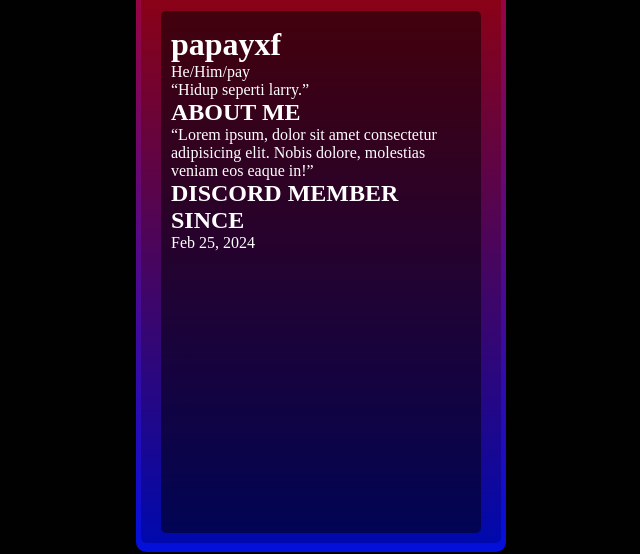
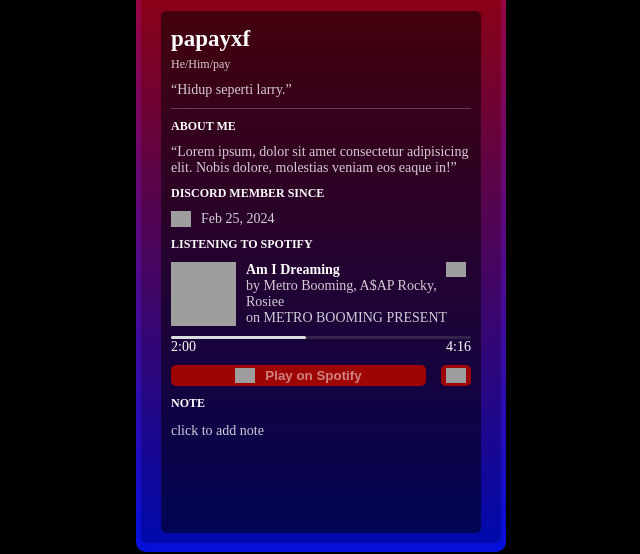
Before and after one commit to fikripapay/fs_codepolitan, a plain HTML site: page tugas/tugas1/index.html in a window 1280 px wide. Shown: the part 272-826 px from the top of the page, without its empty margins (319-959 px from the left). Drawn offline with Linux system fonts and the light colour scheme; grey boxes are pictures that could not be loaded.

Commit message:
update code

```diff
--- a/tugas/tugas1/index.html
+++ b/tugas/tugas1/index.html
@@ -29,7 +29,7 @@
       </div>
       <div class="second-container">
         <div class="content">
-          <div class="name-profil">
+          <div class="name-profile">
             <h1>papayxf</h1>
             <p>He/Him/pay</p>
             <p><q>Hidup seperti larry.</q></p>
@@ -46,12 +46,60 @@
           <div class="member-since">
             <h2>DISCORD MEMBER SINCE</h2>
             <div class="member-container">
-              <!-- <img
+              <img
                 src="https://www.pngkey.com/png/full/20-200938_white-discord-logo-png-png-           free-discord-logo.png"
                 alt="discord img"
-              /> -->
+              />
               <p>Feb 25, 2024</p>
             </div>
+          </div>
+          <div class="activity-user">
+            <h2>LISTENING TO SPOTIFY</h2>
+            <img
+              class="spotify-logo"
+              src="https://www.freepnglogos.com/uploads/spotify-logo-png/spotify-download-logo-30.png"
+              alt="img spotify"
+            />
+            <div class="spotify-songs">
+              <img
+                src="https://cdns-images.dzcdn.net/images/cover/bec6e38cb8986f3e5b3b7bd70e154d4f/500x500.jpg"
+                alt="img songs"
+              />
+              <div class="songs-dess">
+                <h3>Am I Dreaming</h3>
+                <p>by Metro Booming, A$AP Rocky, Rosiee</p>
+                <p>on METRO BOOMING PRESENT</p>
+              </div>
+            </div>
+            <div class="music-playbar">
+              <div class="playbar"></div>
+              <div class="playbar-2"></div>
+              <div class="minute-playbar">
+                <div class="minutes-1">2:00</div>
+                <div class="minutes-2">4:16</div>
+              </div>
+            </div>
+            <div class="play-spotify">
+              <button class="play-now">
+                <img
+                  src="https://cdn.freebiesupply.com/logos/large/2x/spotify-2-logo-black-and-white.png"
+                  alt="play now"
+                  width="20px"
+                />
+                <span>Play on Spotify</span>
+              </button>
+              <button class="play-alone">
+                <img
+                  src="https://cdn.freebiesupply.com/logos/large/2x/spotify-2-logo-black-and-white.png"
+                  alt="play now"
+                  width="20px"
+                />
+              </button>
+            </div>
+          </div>
+          <div class="notes-user">
+            <h2>NOTE</h2>
+            <span>click to add note</span>
           </div>
         </div>
       </div>
--- a/tugas/tugas1/style.css
+++ b/tugas/tugas1/style.css
@@ -86,3 +86,153 @@ body {
   border-radius: 5px;
   color: #fff;
 }
+
+.name-profile {
+  padding-bottom: 10px;
+  margin-bottom: 10px;
+  border-bottom: 1px solid hsla(0, 0%, 100%, 0.24);
+}
+
+.name-profile h1 {
+  font-size: 23px;
+  margin-bottom: 5px;
+}
+
+.name-profile p:nth-child(2) {
+  font-size: 12px;
+  color: rgba(255, 255, 255, 0.8);
+  padding-bottom: 10px;
+}
+
+.name-profile p:nth-child(3) {
+  font-size: 14px;
+  color: rgba(255, 255, 255, 0.8);
+}
+
+.about-me h2,
+.member-since h2,
+.activity-user h2,
+.notes-user h2 {
+  font-size: 12px;
+  margin-bottom: 10px;
+}
+
+.about-me p {
+  font-size: 14px;
+  color: rgba(255, 255, 255, 0.8);
+  margin-bottom: 10px;
+}
+
+.member-since .member-container {
+  display: flex;
+  margin-bottom: 10px;
+}
+
+.member-since .member-container img {
+  width: 20px;
+  margin-right: 10px;
+}
+
+.member-since .member-container p {
+  font-size: 14px;
+  color: rgba(255, 255, 255, 0.8);
+}
+
+img.spotify-logo {
+  width: 20px;
+  position: absolute;
+  right: 40px;
+}
+
+.spotify-songs {
+  display: flex;
+  margin-bottom: 10px;
+}
+
+.spotify-songs h3 {
+  font-size: 14px;
+}
+
+.spotify-songs p {
+  font-size: 14px;
+  color: rgba(255, 255, 255, 0.8);
+}
+
+.spotify-songs img {
+  width: 65px;
+  margin-right: 10px;
+}
+
+.music-playbar {
+  display: flex;
+  flex-direction: column;
+  position: relative;
+}
+
+.playbar {
+  width: 100%;
+  height: 3px;
+  border-radius: 10px;
+  background-color: rgba(118, 118, 118, 0.3);
+}
+
+.playbar-2 {
+  width: 45%;
+  height: 3px;
+  border-radius: 10px;
+  background-color: #dbdee1;
+  position: absolute;
+}
+
+.minute-playbar {
+  display: flex;
+  justify-content: space-between;
+  font-size: 14px;
+  margin-bottom: 10px;
+}
+
+.play-spotify {
+  display: flex;
+  justify-content: space-between;
+  margin-bottom: 10px;
+}
+
+button {
+  cursor: pointer;
+}
+
+button.play-now {
+  display: flex;
+  justify-content: center;
+  align-items: center;
+  width: 85%;
+  padding: 3px 0;
+  border: none;
+  outline: none;
+  background-color: rgb(158, 4, 4);
+  border-radius: 5px;
+}
+
+button.play-now img {
+  margin-right: 10px;
+}
+
+button.play-now span {
+  font-weight: bold;
+  color: rgba(255, 255, 255, 0.5);
+}
+
+button.play-alone {
+  display: flex;
+  align-items: center;
+  padding: 3px 5px;
+  border-radius: 5px;
+  border: none;
+  outline: none;
+  background-color: rgb(158, 4, 4);
+}
+
+.notes-user span {
+  font-size: 14px;
+  color: rgba(255, 255, 255, 0.8);
+}
```
